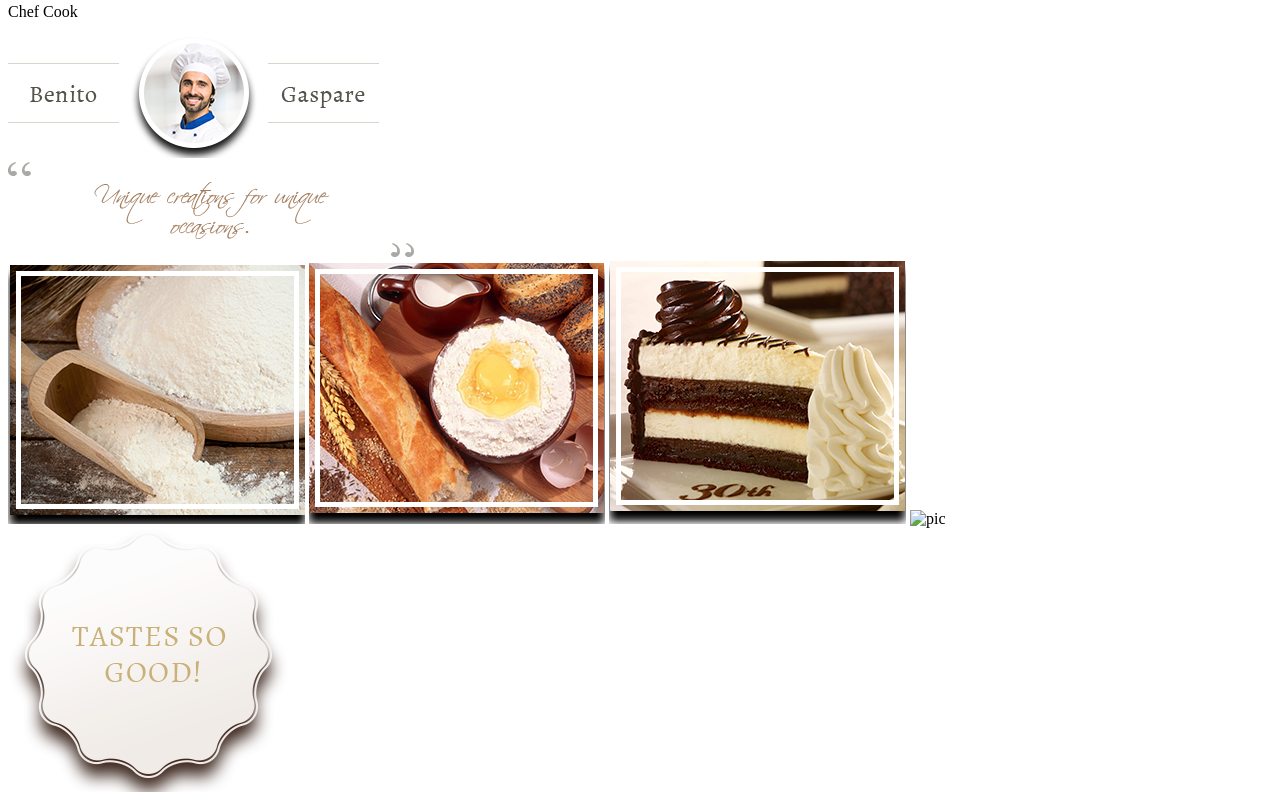
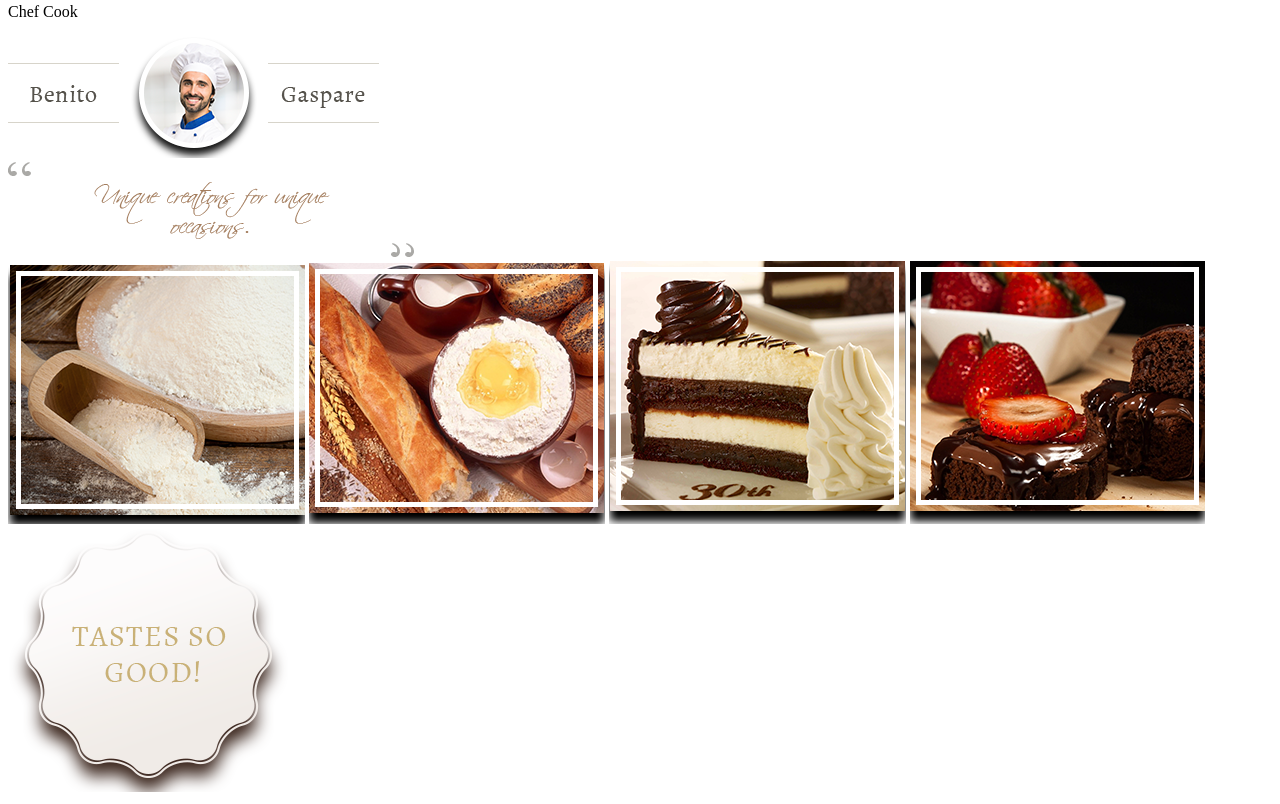
Before and after one commit to MaryLomaeva/bakery, a plain HTML site: page index.html in a window 1280 px wide. Shown: the part 1058-1862 px from the top of the page. Drawn offline with Linux system fonts and the light colour scheme.

Commit message:
Исправила косяк с картинкой в галерее

```diff
--- a/index.html
+++ b/index.html
@@ -77,7 +77,7 @@
 			<img class="art__gallery-images" src="img/img-left-up.png" alt="pic">
 			<img class="art__gallery-images" src="img/img-right-up.png" alt="pic">
 			<img class="art__gallery-images" src="img/img-left-bottom.png" alt="pic">
-			<img class="art__gallery-images" src="img/img-right-bottom" alt="pic">
+			<img class="art__gallery-images" src="img/img-right-bottom.png" alt="pic">
 		</div>
 		<div class="art__vector">
 			<img class="art__vector-image" src="img/vector.png" alt="vector">
```
